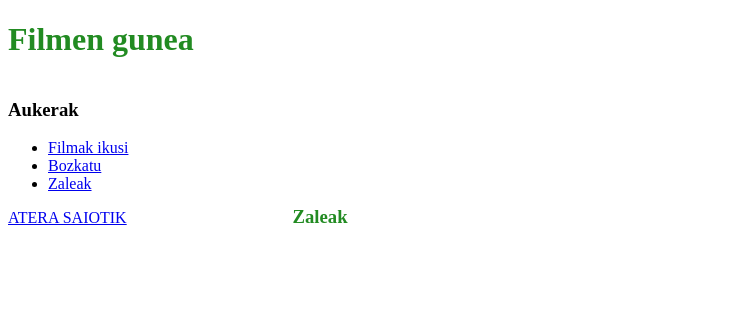
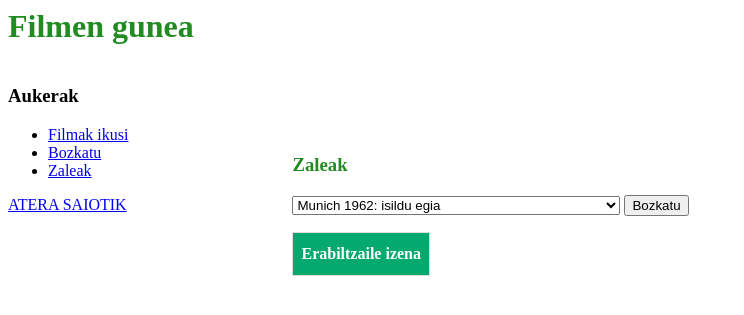
Before and after one commit to larraagirrejulen/SGTA_Django, a Django app: page /zaleak/ in a window 1280 px wide. Shown: the top 315 px of the page, without its empty margins (0-744 px from the left). Run offline with Django 3.2, Linux system fonts and the light colour scheme; a user stored in the database is signed in; data comes from the database, SQL or seed files in the repository; both versions use the stored data as it was after the commit; lists and menus that the app fills with data are empty.

Commit message:
Zaleak bistaratzeko atala eginda

```diff
--- a/django_larranaga/django_larranaga/FilmenGunea/templates/FilmenGunea/zaleak.html
+++ b/django_larranaga/django_larranaga/FilmenGunea/templates/FilmenGunea/zaleak.html
@@ -1,6 +1,62 @@
+<head>
+    <style>
+        #film_taula {
+            border-collapse: collapse;
+        }
+        #film_taula td, #film_taula th {
+            border: 1px solid #ddd;
+            padding: 8px;
+        }
+        #film_taula tr:nth-child(even) {
+            background-color: #f2f2f2;
+        }
+        #film_taula tr:hover {
+            background-color: #ddd;
+        }
+        #film_taula th {
+            padding-top: 12px;
+            padding-bottom: 12px;
+            text-align: left;
+            background-color: #04AA6D;
+            color: white;
+        }
+    </style>
+</head>
+
+
 {% extends 'FilmenGunea/menua.html' %}
 
 {% block content %}
         <h3>Zaleak</h3>
         {% include 'FilmenGunea/messages.html' %}
+
+
+    <form method="POST">
+        <div class="ikusi_boz">
+            <select name="dropFilm">
+                {% for film in filmak %}
+                    <option value= "{{film.izenburua}}" SELECTED>{{film.izenburua}}</option>"
+                {% endfor %}
+            </select>
+
+            {% csrf_token %}
+            <button class="bozkatu_filma" type="submit">Bozkatu</button>
+        </div>
+    </form>
+
+    <table id="film_taula">
+        <thead>
+            <tr>
+                <th>Erabiltzaile izena</th>
+            </tr>
+        </thead>
+    <tbody>
+        {% for boz in bozkak %}
+        <tr>
+            <td>{{ boz.erabiltzailea_id }}</td>
+        </tr>
+        {% endfor %}
+    </tbody>
+    </table>
+
 {% endblock %}
--- a/django_larranaga/django_larranaga/FilmenGunea/views.py
+++ b/django_larranaga/django_larranaga/FilmenGunea/views.py
@@ -6,7 +6,8 @@
 from django.contrib.auth.models import User
 from django.contrib import messages
 from django.core.paginator import Paginator, EmptyPage, PageNotAnInteger
-from FilmenGunea.models import Filma
+from FilmenGunea.models import Filma, Bozkatzailea
+
 
 def index(request):
 
@@ -80,10 +81,39 @@
         filmak = paginator.page(paginator.num_pages)
     return render(request, 'FilmenGunea/filmak.html', {"filmak": filmak})
 
+
 @login_required(login_url='../')
 def bozkatu(request):
-    return render(request, 'FilmenGunea/bozkatu.html')
+    if request.method == "POST":
+        filma = request.POST.getlist('dropFilm')
+
+        #b1 = Bozkatzailea(erabiltzailea_id=request.user, gogokofilmak=filma)
+        #b1.save()
+
+
+    film_list = Filma.objects.all()
+
+    return render(request, 'FilmenGunea/bozkatu.html', {"filmak": film_list})
+
+
 
 @login_required(login_url='../')
 def zaleak(request):
-    return render(request, 'FilmenGunea/zaleak.html')
+    if request.method == "POST":
+        try:
+            filmIzena = request.POST.get('dropFilm')
+
+        except:
+            return redirect('/')
+
+        filma = Filma.objects.get(izenburua=filmIzena)
+
+        usr = filma.bozkatzailea_set.all()
+
+        film_list = Filma.objects.all()
+        return render(request, 'FilmenGunea/zaleak.html', {"bozkak": usr,"filmak": film_list})
+    else:
+
+        #bozk_list = Bozkatzailea.objects.all()
+        film_list = Filma.objects.all()
+        return render(request, 'FilmenGunea/zaleak.html', {"filmak": film_list})
```
Also changed, not shown: django_larranaga/django_larranaga/FilmenGunea/templates/FilmenGunea/bozkatu.html (+16 -2 lines), django_larranaga/django_larranaga/db.sqlite3, 1 other file.
